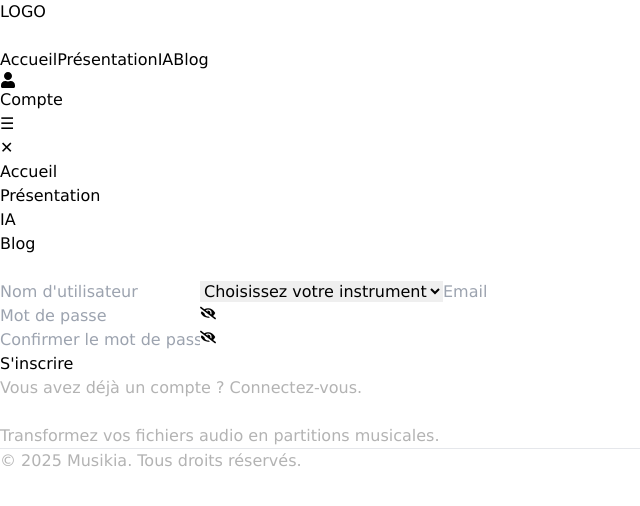
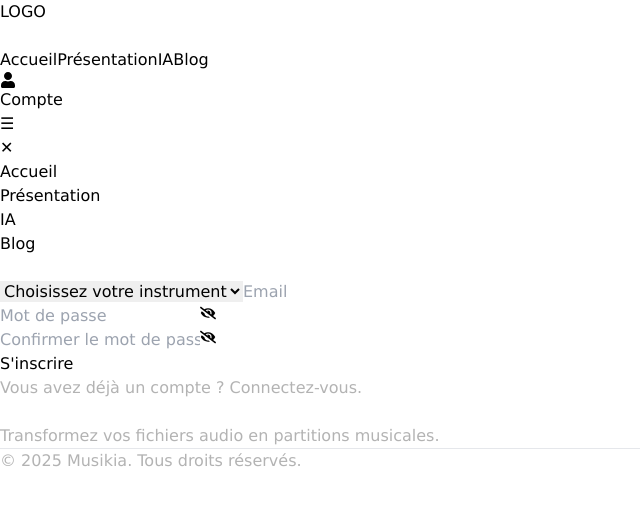
Before and after one commit to lemadnightofficiel/Musikia_Web, a Next.js app in the folder site-web-musikia/: page /pages/register in a window 1280 px wide. Shown: the top 506 px of the page, without its empty margins (0-640 px from the left). Built offline with nearby package versions, Linux system fonts and the light colour scheme.

Commit message:
deleted username

```diff
--- a/site-web-musikia/src/app/pages/account-info/page.tsx
+++ b/site-web-musikia/src/app/pages/account-info/page.tsx
@@ -8,7 +8,6 @@ import { FaEdit } from 'react-icons/fa';
 import { FaEye, FaEyeSlash } from 'react-icons/fa';
 
 type UserInfo = {
-  nom: string;
   email: string;
   motdepasse: string;
   instrument: string;
@@ -80,7 +79,6 @@ const PasswordModal: React.FC<{
 
 const AccountInfo = () => {
   const [userInfo, setUserInfo] = useState<UserInfo>({
-    nom: 'John Doe',
     email: 'john.doe@example.com',
     motdepasse: 'eoedkoed777@',
     instrument: 'Guitare'
--- a/site-web-musikia/src/app/pages/register/page.tsx
+++ b/site-web-musikia/src/app/pages/register/page.tsx
@@ -6,9 +6,8 @@ import Link from "next/link";
 import Navbar from "@/app/components/NavBar";
 import Footer from "@/app/components/Footer";
 import { FaEye, FaEyeSlash } from 'react-icons/fa';
-
+0
 const RegisterPage = () => {
-  const [username, setUsername] = useState('');
   const [email, setEmail] = useState('');
   const [instrument, setInstrument] = useState('');
   const [password, setPassword] = useState('');
@@ -33,7 +32,7 @@ const RegisterPage = () => {
       setPasswordMatch(false);
       return;
     }
-    console.log("Form submitted:", { username, email, instrument, password });
+    console.log("Form submitted:", { email, instrument, password });
   };
 
   return (
@@ -43,7 +42,6 @@ const RegisterPage = () => {
         <div className="bg-white shadow-lg rounded-lg p-8 w-full max-w-md relative">
           <h1 className="text-4xl font-bold mb-6 text-center text-[var(--h1-color)]">Inscription</h1>
           <form className="flex flex-col" onSubmit={handleSubmit}>
-            <input type="text" placeholder="Nom d'utilisateur" className="border border-gray-300 rounded p-2 mb-4 focus:outline-none focus:ring-2 focus:ring-indigo-500" value={username} onChange={(e) => setUsername(e.target.value)} required/>
             <select value={instrument} onChange={(e) => setInstrument(e.target.value)} className="border border-gray-300 rounded p-2 mb-4 focus:outline-none focus:ring-2 focus:ring-indigo-500" required>
               <option value="" disabled>Choisissez votre instrument</option>
               <option value="Guitare">Guitare</option>
```
